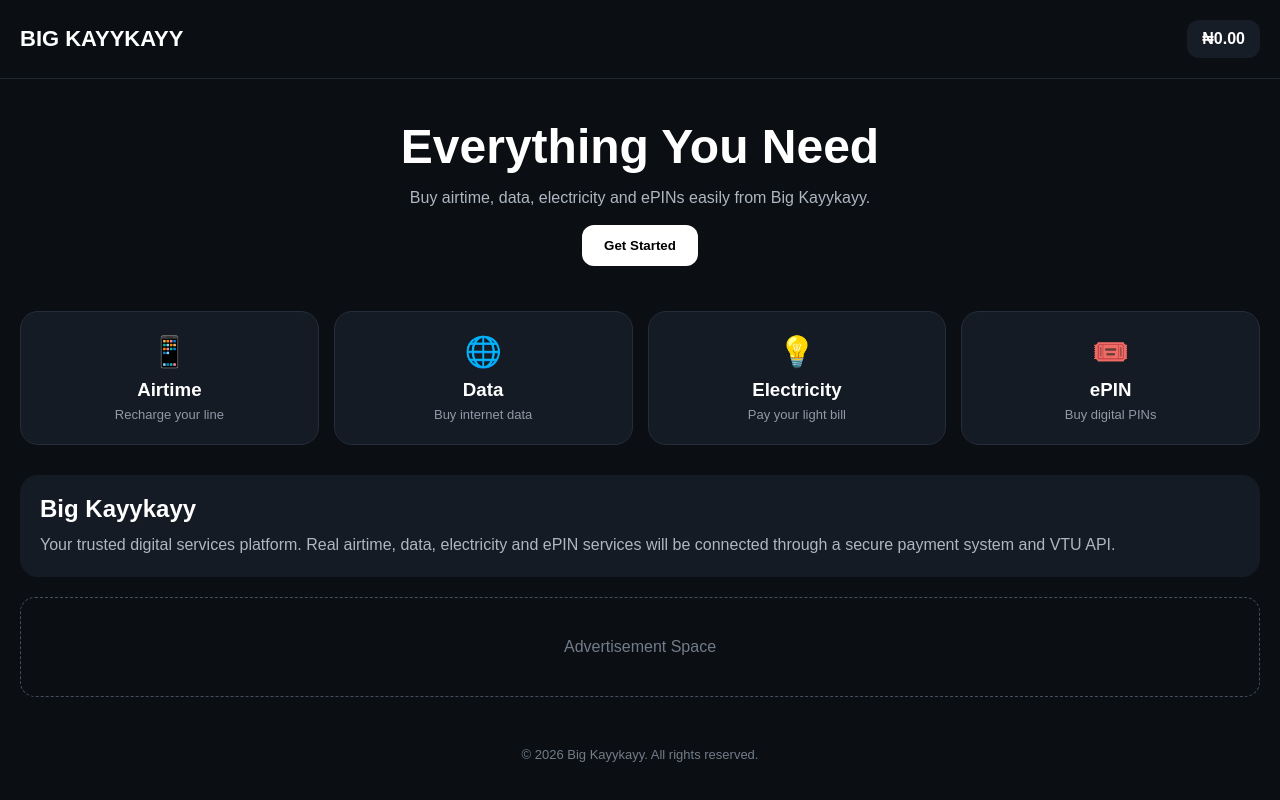
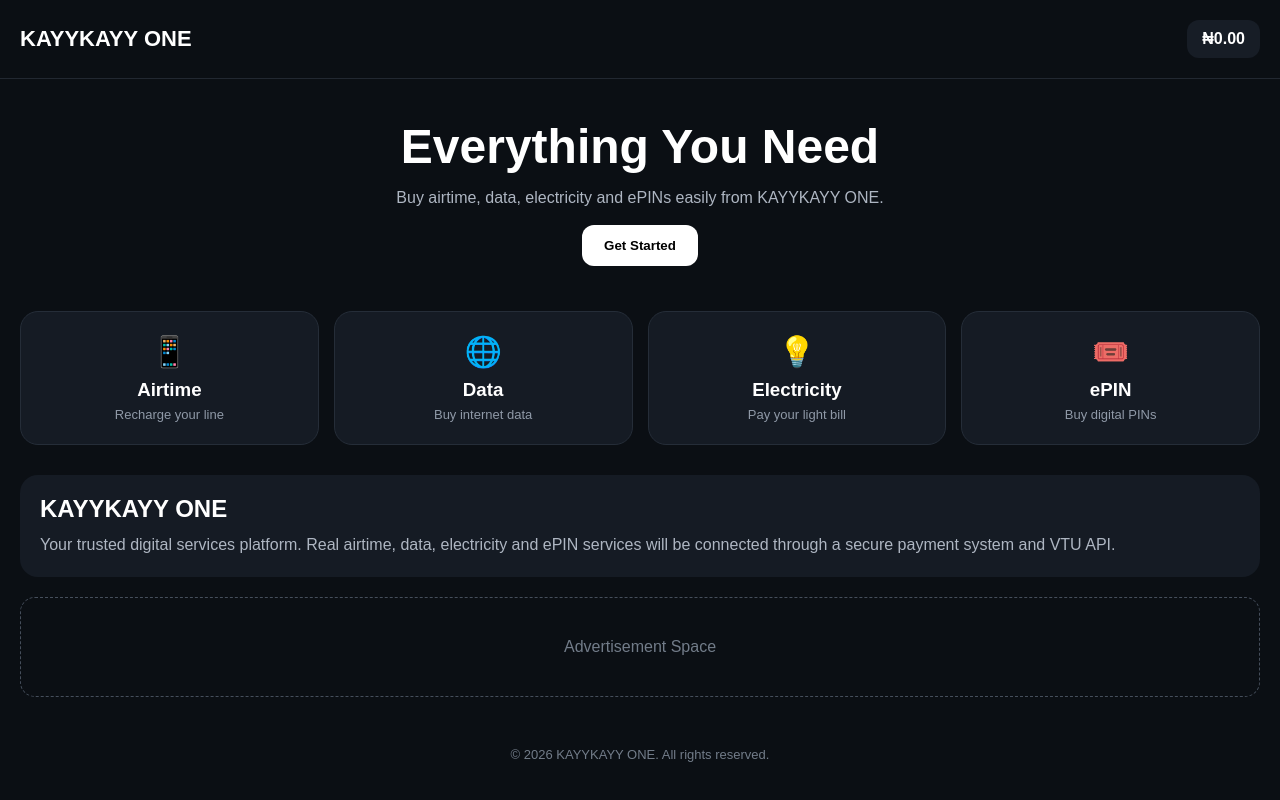
Before and after one commit to antonelaroccuzzu-bot/Big-Kayykayy-, a plain HTML site: page index.html in a window 1280 px wide. Drawn offline with Linux system fonts and the light colour scheme.

Commit message:
Rebrand website to KAYYKAYY ONE

```diff
--- a/index.html
+++ b/index.html
@@ -3,7 +3,7 @@
 <head>
   <meta charset="UTF-8">
   <meta name="viewport" content="width=device-width, initial-scale=1.0">
-  <title>Big Kayykayy</title>
+  <title>KAYYKAYY ONE | Digital Services</title>
 
   <style>
     * {
@@ -149,7 +149,7 @@
 <body>
 
   <header>
-    <div class="logo">BIG KAYYKAYY</div>
+    <div class="logo">KAYYKAYY ONE</div>
     <div class="wallet">₦0.00</div>
   </header>
 
@@ -157,7 +157,7 @@
     <h1>Everything You Need</h1>
     <p>
       Buy airtime, data, electricity and ePINs
-      easily from Big Kayykayy.
+      easily from KAYYKAYY ONE.
     </p>
     <button onclick="start()">Get Started</button>
   </section>
@@ -191,7 +191,7 @@
   </section>
 
   <div class="section">
-    <h2>Big Kayykayy</h2>
+    <h2>KAYYKAYY ONE</h2>
     <p>
       Your trusted digital services platform.
       Real airtime, data, electricity and ePIN
@@ -205,12 +205,12 @@
   </div>
 
   <footer>
-    © 2026 Big Kayykayy. All rights reserved.
+    © 2026 KAYYKAYY ONE. All rights reserved.
   </footer>
 
   <script>
     function start() {
-      alert("Welcome to Big Kayykayy!");
+      alert("Welcome to KAYYKAYY ONE!");
     }
 
     function buy(service) {
```
